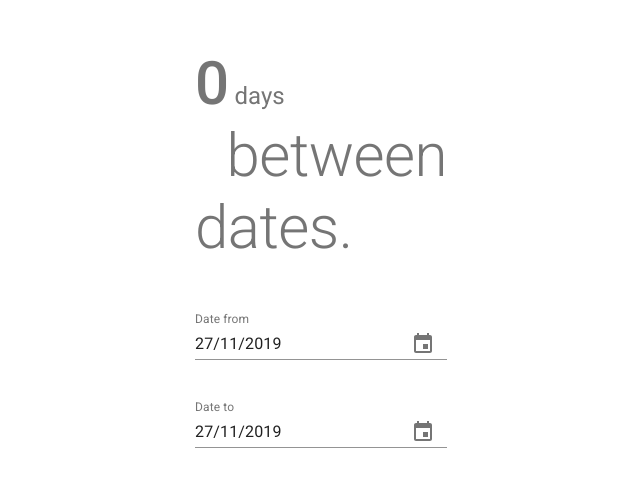
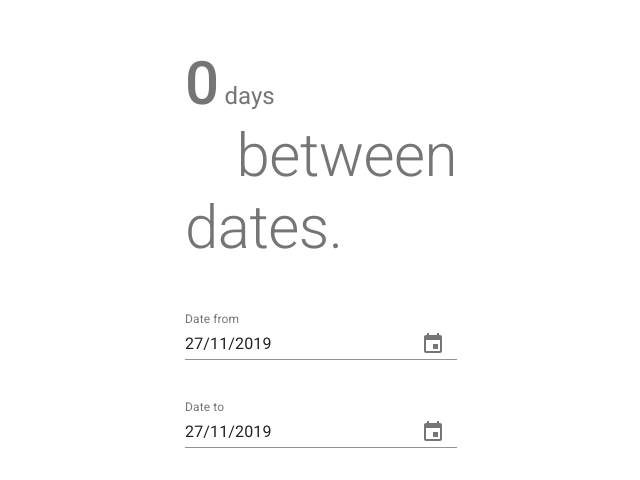
Before and after one commit to zacarias-wichipu-com/days-between-dates, a React app: page / in a window 1280 px wide. Shown: the top 480 px of the page, without its empty margins (319-959 px from the left). Built offline with nearby package versions, Linux system fonts and the light colour scheme.

Commit message:
Fix container width

```diff
--- a/src/DaysBetweenDates/App.jsx
+++ b/src/DaysBetweenDates/App.jsx
@@ -8,7 +8,7 @@ import './../app.scss'
 
 const styles = theme => ({
   daysBetweenDatesContainerMaxWidthXs: {
-    maxWidth: 300
+    maxWidth: 320
   }
 })
 
```
Also changed, not shown: 27 other files (tests, documents, lock files or other folders).
